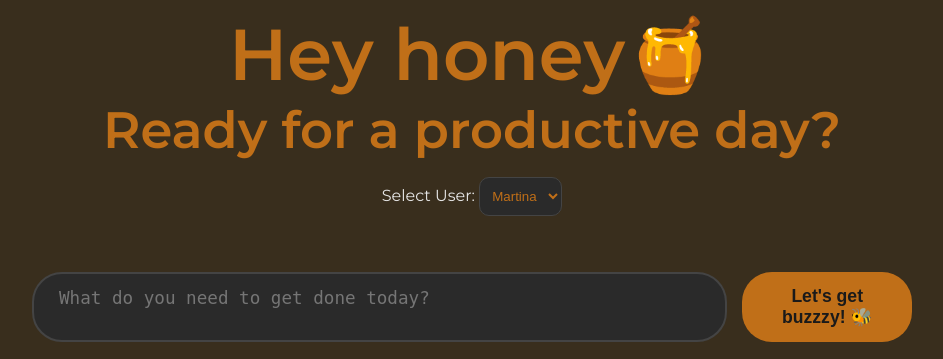
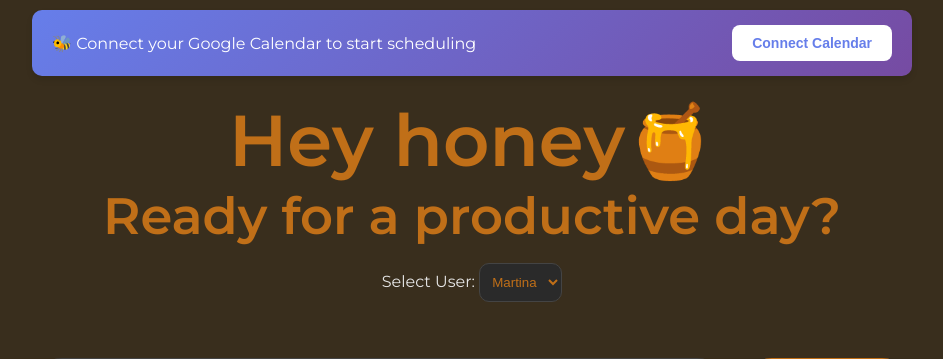
Before and after one commit to martinaroi/BillaBee, a Flask app: page / in a window 1280 px wide. Shown: the part 83-442 px from the top of the page, without its empty margins (168-1111 px from the left). Run offline with Flask 3, Linux system fonts and the light colour scheme; parts of the project's set-up code (start-up, migrations or seed data) failed here and were passed over; some libraries are stand-ins or nearby versions.

Commit message:
feat: implement Google OAuth login flow and user authentication status check

```diff
--- a/app/app.py
+++ b/app/app.py
@@ -27,6 +27,9 @@ except Exception as e:
 
 # Create credentials.json from environment variables
 create_credentials_file()
+
+# Allow OAuth over HTTP for local development
+os.environ['OAUTHLIB_INSECURE_TRANSPORT'] = '1'
 
 app = Flask(__name__)
 app.secret_key = os.urandom(24)
@@ -160,9 +163,9 @@ def get_personal_assistant_response(user_message, user_profile, history=None):
     - {priorities_text}
     - Energy Peaks: {user_profile['energy_peaks']}
     - Anchors: {user_profile['anchors']}
-    - thesis: {user_profile['thesis']}
-    - Wellbeing: {user_profile['wellbeing']}
-    - Preferences: {user_profile['preferences']}
+    - thesis: {user_profile['thesis'] if 'thesis' in user_profile else 'N/A'}
+    - Wellbeing: {user_profile['wellbeing'] if 'wellbeing' in user_profile else 'N/A'}
+    - Preferences: {user_profile['preferences'] if 'preferences' in user_profile else 'N/A'}
 
         --- Core Guidelines ---
     1. Always respect fixed anchors (work, workouts, etc.).
@@ -326,7 +329,7 @@ def summarize_tool_result(tool_name, tool_result):
 
 
 # --- ROUTES ---
-@app.route('/api/select_user', methods=['POST'])
+@app.route('/api/set_user', methods=['POST'])
 def set_user():
     data = request.json
     if data is None:
@@ -337,11 +340,30 @@ def set_user():
     if not username:
         return jsonify({"status": "error", "message": "Username is required."}), 400
 
-    # Store the selected username in the session
-    session['current_user'] = username
-    print(f"Session user set to: {username}")
+    # Check if user profile exists
+    profile_filename = f"user_profile_{username}.json"
+    try:
+        user_profile = load_user_profile(profile_filename)
+        # Store the selected username in the session
+        session['current_user'] = username
+        # Clear chat history when switching users
+        session['chat_history'] = []
+        print(f"Session user set to: {username}")
 
-    return jsonify({f"User context switched to {username}"})
+        return jsonify({
+            "status": "success",
+            "message": f"User context switched to {username}"
+        })
+    except FileNotFoundError:
+        return jsonify({
+            "status": "error",
+            "message": f"Profile for user '{username}' not found."
+        }), 404
+    except Exception as e:
+        return jsonify({
+            "status": "error",
+            "message": f"Error loading user profile: {str(e)}"
+        }), 500
 
 
 @app.route('/api/chat', methods=['POST'])
@@ -423,6 +445,38 @@ def home():
     return render_template('index.html')
 
 
+@app.route('/google/login', methods=['POST'])
+def google_login():
+    """Trigger Google OAuth flow using installed app flow (opens browser automatically)."""
+    try:
+        success = app_context.calendar_service.authenticate_new_user()
+        if success:
+            return jsonify({
+                "status": "success",
+                "message": "Authentication successful!"
+            })
+        else:
+            return jsonify({
+                "status": "error",
+                "message": "Authentication failed or was cancelled"
+            }), 400
+    except Exception as e:
+        print(f"Error initiating OAuth: {e}")
+        return jsonify({
+            "status": "error",
+            "message": f"Failed to initiate login: {str(e)}"
+        }), 500
+
+
+@app.route('/google/status')
+def google_status():
+    """Check if user is authenticated with Google Calendar."""
+    is_authenticated = app_context.calendar_service.is_authenticated()
+    return jsonify({
+        "authenticated": is_authenticated
+    })
+
+
 # --- RUN THE APP ---
 if __name__ == '__main__':
     port = int(os.getenv('PORT', 5000))
--- a/app/context.py
+++ b/app/context.py
@@ -6,13 +6,11 @@ class AppContext:
     def __init__(self):
         """
         Initializes the application context by creating instances of all necessary services.
+        Calendar service will initialize even without authentication - user can authenticate later via /google/login.
         """
         try:
-
             self.calendar_service = GoogleCalendarService()
-
             print('Context initialized successfully.')
-
         except Exception as e:
-            print(f"FATAL ERROR: Could not initialize Google Calendar service: {e}")
+            print(f"WARNING: Could not initialize Google Calendar service: {e}")
             self.calendar_service = None
--- a/app/setup_credentials.py
+++ b/app/setup_credentials.py
@@ -28,7 +28,7 @@ def create_credentials_file():
             "Missing required environment variables: GOOGLE_CLIENT_ID and/or GOOGLE_CLIENT_SECRET"
         )
 
-    # Create the credentials structure
+    # Create the credentials structure for installed application flow
     credentials = {
         "installed": {
             "client_id": client_id,
--- a/app/static/script.js
+++ b/app/static/script.js
@@ -14,7 +14,9 @@ document.addEventListener('DOMContentLoaded', function() {
     const beeIcons = document.querySelectorAll('.bee-icon');
 
     const userSelect = document.getElementById('user');
-    const selectedUser = userSelect.value;
+
+    // Check authentication status on page load
+    checkAuthStatus();
     /**
      * Creates and adds a message bubble to the chat box.
      * @param {string} text - The message content.
@@ -24,26 +26,33 @@ document.addEventListener('DOMContentLoaded', function() {
     // --- Global state variable to hold the events from the AI ---
     let currentEvents = [];
 
-    // Function to switch user
-    async function switchUser() {
+    // Function to switch user - attached to the select element
+    async function handleUserSwitch() {
+        const selectedUser = userSelect.value;
         console.log("Switching to user:", selectedUser);
 
         try {
             const response = await fetch ('/api/set_user', {
                 method: 'POST',
                 headers: { 'Content-Type': 'application/json' },
-                body: JSON.stringify({ user: selectedUser })
+                body: JSON.stringify({ username: selectedUser })
             });
 
             if(response.ok) {
+                const data = await response.json();
                 alert(`Switched to user: ${selectedUser}`);
             } else {
-                alert("Failed to switch user.");
+                const errorData = await response.json();
+                alert(`Failed to switch user: ${errorData.message || 'Unknown error'}`);
             }
         } catch (error) {
             console.error("Error switching user:", error);
+            alert("Failed to switch user. Please try again.");
         }
     }
+
+    // Attach the event listener to the user select dropdown
+    userSelect.addEventListener('change', handleUserSwitch);
 
     // Function to add a message to the chat box
     function addMessage(text, sender) {
@@ -122,7 +131,7 @@ document.addEventListener('DOMContentLoaded', function() {
         eventsContainer.innerHTML = ''; // Clear old events
 
         try {
-            const response = await fetch('http://127.0.0.1:5000/api/chat', {
+            const response = await fetch('/api/chat', {
                 method: 'POST',
                 headers: { 'Content-Type': 'application/json' },
                 body: JSON.stringify({ message: message })
@@ -242,7 +251,7 @@ document.addEventListener('DOMContentLoaded', function() {
                 message: messageforAI
             };
 
-            return fetch('http://127.0.0.1:5000/api/chat', {
+            return fetch('/api/chat', {
                 method: 'POST',
                 headers: { 'Content-Type': 'application/json' },
                 body: JSON.stringify(requestBody)
@@ -336,4 +345,53 @@ document.addEventListener('DOMContentLoaded', function() {
     });
 
     chatInput.addEventListener('keydown', (e) => { if (e.key === 'Enter' && !e.shiftKey) { e.preventDefault(); chatSend.click()}});
+
+    // Listen for auth success from popup
+    window.addEventListener('message', (event) => {
+        if (event.data.type === 'AUTH_SUCCESS') {
+            checkAuthStatus();
+        }
+    });
 });
+
+// --- Google Authentication Functions ---
+async function checkAuthStatus() {
+    try {
+        const response = await fetch('/google/status');
+        const data = await response.json();
+
+        const authBanner = document.getElementById('auth-banner');
+        if (!data.authenticated) {
+            authBanner.style.display = 'block';
+        } else {
+            authBanner.style.display = 'none';
+        }
+    } catch (error) {
+        console.error('Error checking auth status:', error);
+    }
+}
+
+async function initiateGoogleLogin() {
+    try {
+        // Show loading state
+        const authBanner = document.getElementById('auth-banner');
+        const originalContent = authBanner.innerHTML;
+        authBanner.innerHTML = '<div class="auth-content"><span>🐝 Opening browser for authentication...</span></div>';
+
+        const response = await fetch('/google/login', { method: 'POST' });
+        const data = await response.json();
+
+        if (data.status === 'success') {
+            // Authentication successful, refresh status
+            checkAuthStatus();
+            alert('Successfully connected to Google Calendar! 🎉');
+        } else {
+            authBanner.innerHTML = originalContent;
+            alert('Failed to authenticate: ' + data.message);
+        }
+    } catch (error) {
+        console.error('Error initiating login:', error);
+        alert('Failed to connect to Google Calendar');
+        checkAuthStatus(); // Restore banner
+    }
+}
--- a/app/static/style.css
+++ b/app/static/style.css
@@ -54,6 +54,41 @@ main {
   width: 100%;
   max-width: 900px;
   margin: 0 auto;
+}
+
+.auth-banner {
+  background: linear-gradient(135deg, #667eea 0%, #764ba2 100%);
+  color: white;
+  padding: 15px 20px;
+  border-radius: 10px;
+  width: 100%;
+  margin-bottom: 20px;
+  box-shadow: 0 4px 6px rgba(0, 0, 0, 0.1);
+}
+
+.auth-content {
+  display: flex;
+  justify-content: space-between;
+  align-items: center;
+  gap: 15px;
+  flex-wrap: wrap;
+}
+
+.auth-button {
+  background: white;
+  color: #667eea;
+  border: none;
+  padding: 10px 20px;
+  border-radius: 8px;
+  font-size: 14px;
+  font-weight: 600;
+  cursor: pointer;
+  transition: transform 0.2s, box-shadow 0.2s;
+}
+
+.auth-button:hover {
+  transform: translateY(-2px);
+  box-shadow: 0 4px 8px rgba(0, 0, 0, 0.2);
 }
 
 .welcome-section {
--- a/app/templates/index.html
+++ b/app/templates/index.html
@@ -19,6 +19,14 @@
 
         <!-- Main content area -->
         <main>
+            <!-- Google Auth Banner (shown when not authenticated) -->
+            <div class="auth-banner" id="auth-banner" style="display: none;">
+                <div class="auth-content">
+                    <span>🐝 Connect your Google Calendar to start scheduling</span>
+                    <button onclick="initiateGoogleLogin()" class="auth-button">Connect Calendar</button>
+                </div>
+            </div>
+
             <!-- This section is visible on page load -->
             <div class="welcome-section" id="welcome-section">
                 <div class="welcome-message">
@@ -28,7 +36,7 @@
 
                 <div class="user-select">
                     <label for="user">Select User:</label>
-                    <select id="user" name="user" onchange="switchUser()">
+                    <select id="user" name="user">
                         <option value="Martina">Martina</option>
                         <option value="Vita">Vita</option>
                         <!-- Add more users here as you create their profiles -->
```
Also changed, not shown: app/calendar_service.py (+89 -13 lines).
